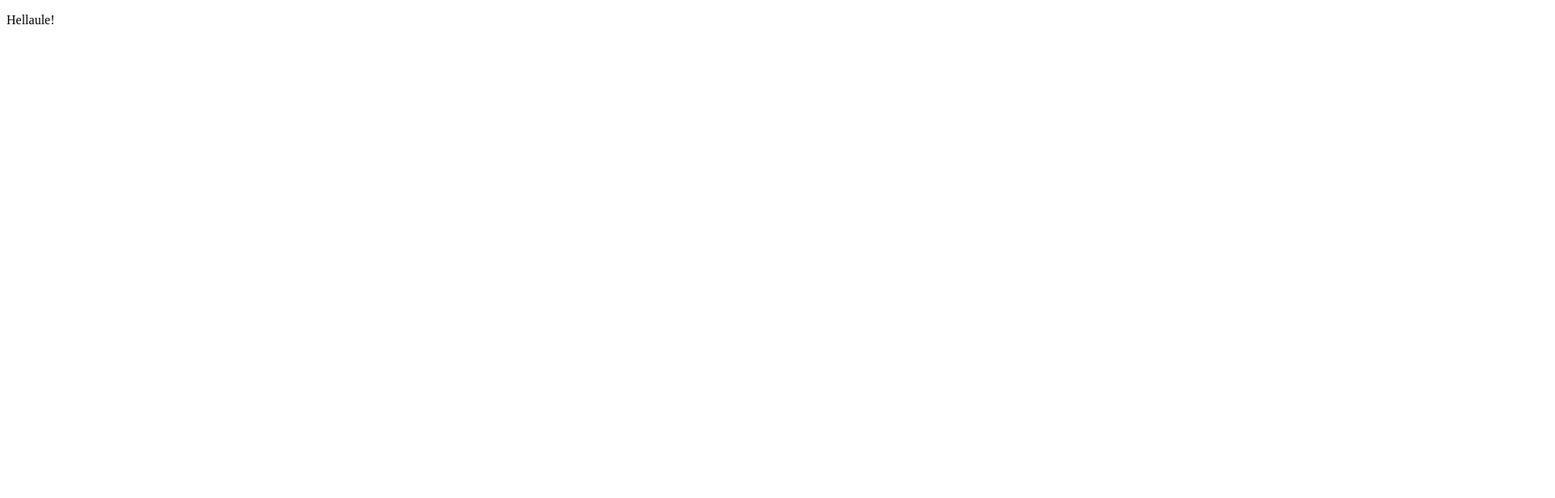
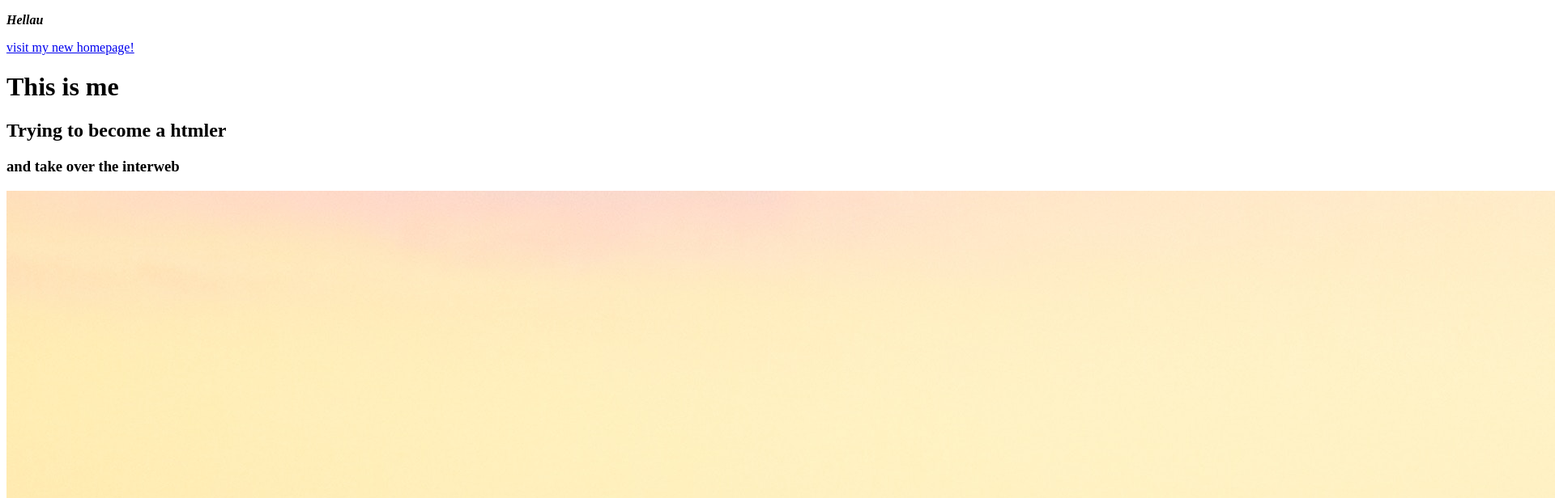
Before and after one commit to LuxsThor/HTML, a plain HTML site: page index.html in a window 1280 px wide. Shown: the top 616 px of the page at 81% size, 1920 px wide, since content can reach past the window. Drawn offline with Linux system fonts and the light colour scheme; files whose address does not match are found by name.

Commit message:
adding img and such things

```diff
--- a/index.html
+++ b/index.html
@@ -2,11 +2,25 @@
 <html lang="en" dir="ltr">
   <head>
     <meta charset="utf-8">
-    <title></title>
+    <title>just messing around! :D </title>
   </head>
   <body>
 
-    <p>Hellaule!</p>
+    <p>
+    <strong> <em> Hellau </em> </strong>
+    </p>
+
+    <p>
+      <a href="https://luxsthor.github.io/HTML/"> visit my new homepage!</a>
+    </p>
+
+    <h1> This is me</h1>
+
+    <h2> Trying to become a htmler</h2>
+
+    <h3> and take over the interweb</h3>
+
+    <img src="C:\Users\Lucas\Documents\Udacity Full Stack\HTML\repos\samplepage\images\img.jpg" alt="the crusader">
 
   </body>
 </html>
```
Also changed, not shown: images/img.jpg (added).
